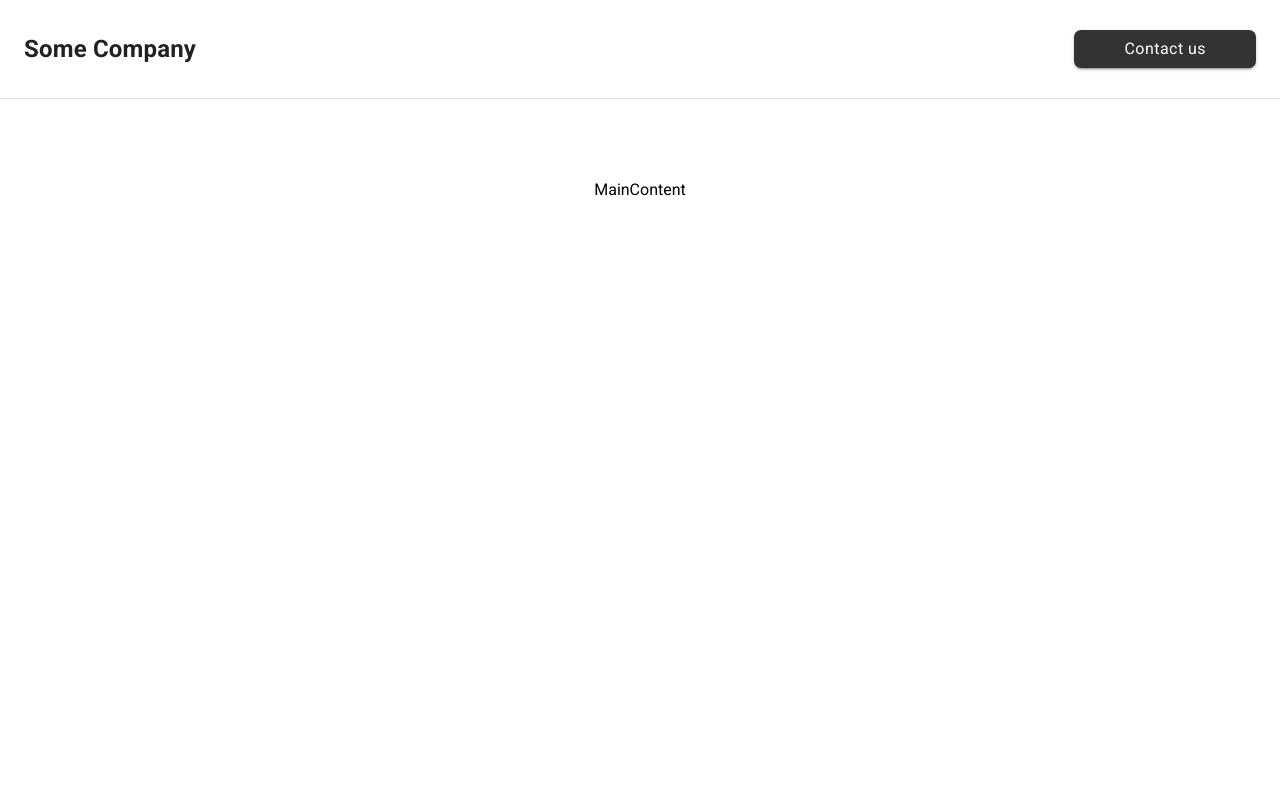
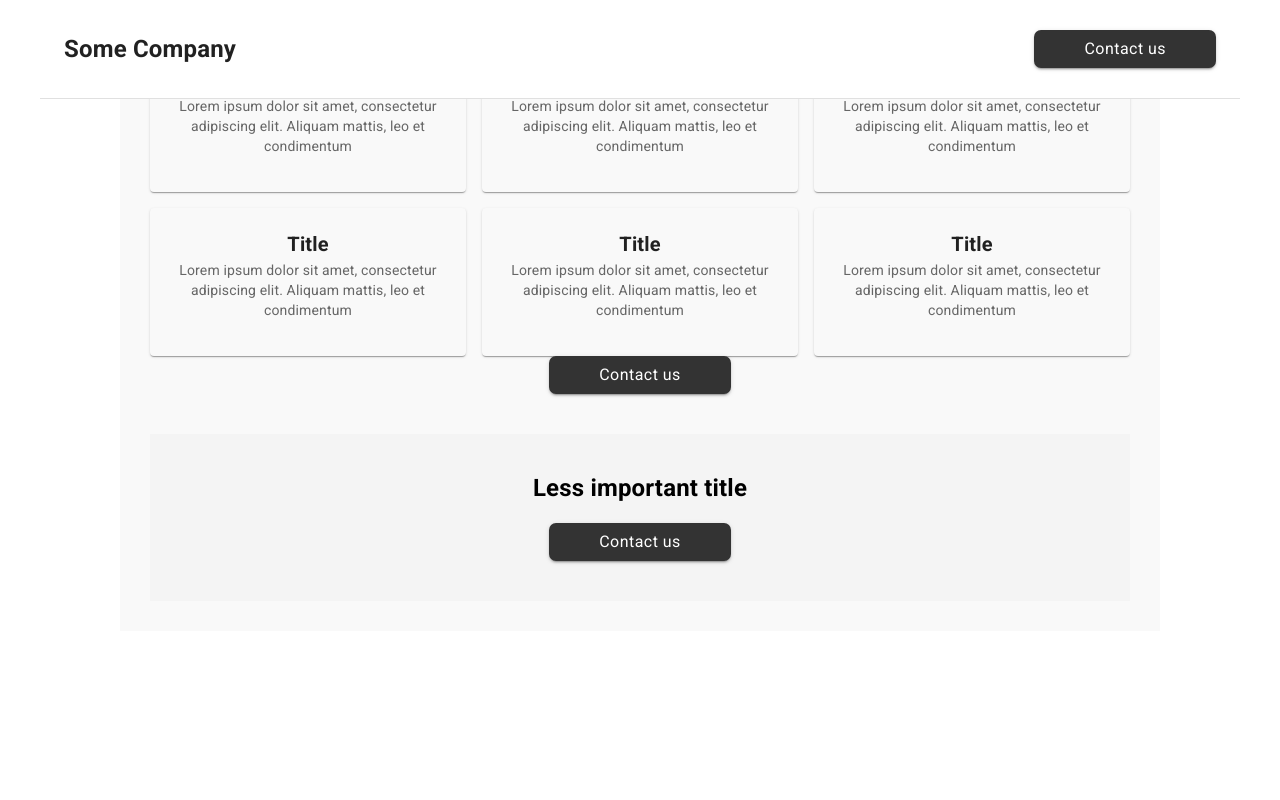
Before and after one commit to RubyVine01/simple-company-site, a Next.js app: page / in a window 1280 px wide. Shown: the top 800 px of the page. Built offline with nearby package versions, Linux system fonts and the light colour scheme.

Commit message:
main structure MainContent

```diff
--- a/package.json
+++ b/package.json
@@ -15,7 +15,8 @@
     "@mui/material": "^6.1.6",
     "next": "15.0.2",
     "react": "^18.3.1",
-    "react-dom": "^18.3.1"
+    "react-dom": "^18.3.1",
+    "react-youtube": "^10.1.0"
   },
   "devDependencies": {
     "@types/node": "^20",
--- /dev/null
+++ b/src/components/ContactButton.tsx
@@ -0,0 +1,29 @@
+import React from "react";
+import { Button } from "@mui/material";
+import Link from "next/link";
+
+const ContactButton: React.FC = () => {
+  return (
+    <Link href="/contact">
+      <Button
+        variant="contained"
+        sx={{
+          backgroundColor: "#333",
+          color: "#fff",
+          textTransform: "none",
+          fontWeight: "300",
+          fontSize: "1rem",
+          borderRadius: "7px",
+          padding: "5px 50px",
+          "&:hover": {
+            backgroundColor: "#555",
+          },
+        }}
+      >
+        Contact us
+      </Button>
+    </Link>
+  );
+};
+
+export default ContactButton;
--- a/src/components/Header.tsx
+++ b/src/components/Header.tsx
@@ -1,6 +1,7 @@
 import { AppBar, Button, Toolbar, Typography } from "@mui/material";
 import Link from "next/link";
 import React from "react";
+import ContactButton from "./ContactButton";
 
 const Header: React.FC = () => {
   return (
@@ -22,25 +23,7 @@ const Header: React.FC = () => {
         >
           Some Company
         </Typography>
-        <Link href="/contact">
-          <Button
-            variant="contained"
-            sx={{
-              backgroundColor: "#333",
-              color: "#fff",
-              textTransform: "none",
-              fontWeight: "300",
-              fontSize: "1rem",
-              borderRadius: "7px",
-              padding: "5px 50px",
-              "&:hover": {
-                backgroundColor: "#555",
-              },
-            }}
-          >
-            Contact us
-          </Button>
-        </Link>
+        <ContactButton />
       </Toolbar>
     </AppBar>
   );
--- a/src/components/MainContent.tsx
+++ b/src/components/MainContent.tsx
@@ -1,7 +1,107 @@
-import React from 'react'
+import React from "react";
+import { Box, Typography, Grid2, Paper } from "@mui/material";
+import YouTubeEmbed from "./YouTubeEmbed";
+import ContactButton from "./ContactButton";
 
-export default function MainContent() {
+const MainContent: React.FC = () => {
   return (
-    <div>MainContent</div>
-  )
-}
+    <Box
+      sx={{
+        padding: "30px",
+        maxWidth: "1440px",
+        margin: "0 auto",
+        backgroundColor: "#f9f9f9",
+      }}
+    >
+      {/* Первый блок: Заголовок и видео */}
+      <Box
+        sx={{
+          display: "flex",
+          flexDirection: { xs: "column", md: "row" },
+          gap: "20px",
+          marginBottom: "10px",
+        }}
+      >
+        <Box sx={{ flex: 1 }}>
+          <Typography
+            variant="h1"
+            sx={{
+              fontWeight: "bold",
+              fontSize: "3.1rem",
+              marginBottom: "16px",
+            }}
+          >
+            Most important title on the page
+          </Typography>
+          <Typography variant="body1" sx={{ color: "#666" }}>
+            Lorem ipsum dolor sit amet, consectetur adipiscing elit. Aliquam
+            mattis, leo et condimentum ultricies, sem urna convallis metus, vel
+            suscipit nibh lacus tincidunt ante.
+          </Typography>
+        </Box>
+        <Box
+          sx={{
+            flex: 1,
+            display: "flex",
+            alignItems: "center",
+            justifyContent: "center",
+            width: "40%",
+          }}
+        >
+          <YouTubeEmbed videoId="dQw4w9WgXcQ" />
+        </Box>
+      </Box>
+
+      {/* Второй блок: Сетка карточек */}
+      <Box sx={{ textAlign: "center", marginBottom: "40px" }}>
+        <Typography
+          variant="h3"
+          sx={{ fontWeight: "bold", fontSize: "1.75rem", marginBottom: "20px" }}
+        >
+          Also very important title
+        </Typography>
+        <Grid2 container spacing={2} columns={12} component="div">
+          {[...Array(6)].map((_, index) => (
+            <Grid2 size={{ xs: 12, sm: 6, md: 4 }} key={index} component="div">
+              <Paper
+                sx={{
+                  padding: '20px',
+                  textAlign: 'center',
+                  backgroundColor: '#f9f9f9',
+                }}
+              >
+                <Typography variant="h6" sx={{ fontWeight: 'bold' }}>
+                  Title
+                </Typography>
+                <Typography variant="body2" sx={{ color: '#666', marginBottom: '16px' }}>
+                  Lorem ipsum dolor sit amet, consectetur adipiscing elit. Aliquam mattis, leo et condimentum
+                </Typography>
+              </Paper>
+            </Grid2>
+          ))}
+        </Grid2>
+
+        <ContactButton />
+      </Box>
+
+      {/* Третий блок: Низ страницы */}
+      <Box
+        sx={{
+          backgroundColor: "#f4f4f4",
+          padding: "40px 20px",
+          textAlign: "center",
+        }}
+      >
+        <Typography
+          variant="h4"
+          sx={{ fontWeight: "bold", fontSize: "1.5rem", marginBottom: "20px" }}
+        >
+          Less important title
+        </Typography>
+        <ContactButton />
+      </Box>
+    </Box>
+  );
+};
+
+export default MainContent;
--- /dev/null
+++ b/src/components/YouTubeEmbed.tsx
@@ -0,0 +1,27 @@
+"use client";
+
+import React from 'react';
+import YouTube, { YouTubeProps } from 'react-youtube';
+
+interface YouTubeEmbedProps {
+  videoId: string;
+  width?: string;
+  height?: string;
+}
+
+const YouTubeEmbed: React.FC<YouTubeEmbedProps> = ({ videoId, width = '100%', height = '200px' }) => {
+  const opts: YouTubeProps['opts'] = {
+    width,
+    height,
+    playerVars: {
+      autoplay: 0,
+      controls: 1,
+      modestbranding: 1,
+      rel: 0,
+    },
+  };
+
+  return <YouTube videoId={videoId} opts={opts} />;
+};
+
+export default YouTubeEmbed;
--- a/src/styles/globals.css
+++ b/src/styles/globals.css
@@ -8,7 +8,7 @@ body {
   color: #000;
   line-height: 1.6;
   font-size: 16px;
-  max-width: 1440px;
+  max-width: 1200px;
   height: 100vh;
   display: flex;
   flex-direction: column;
```
Also changed, not shown: 1 other file (tests, documents, lock files or other folders).
